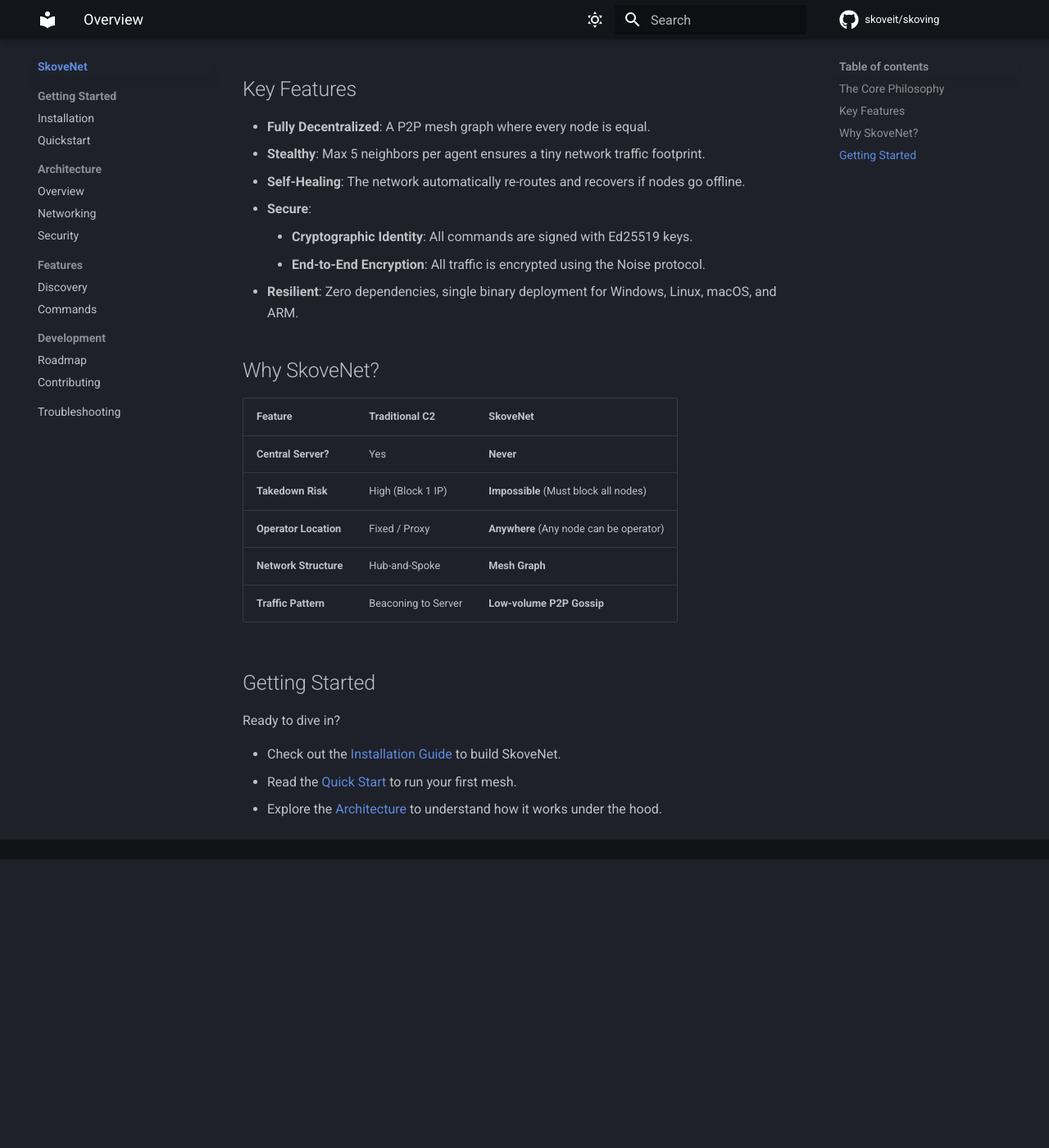
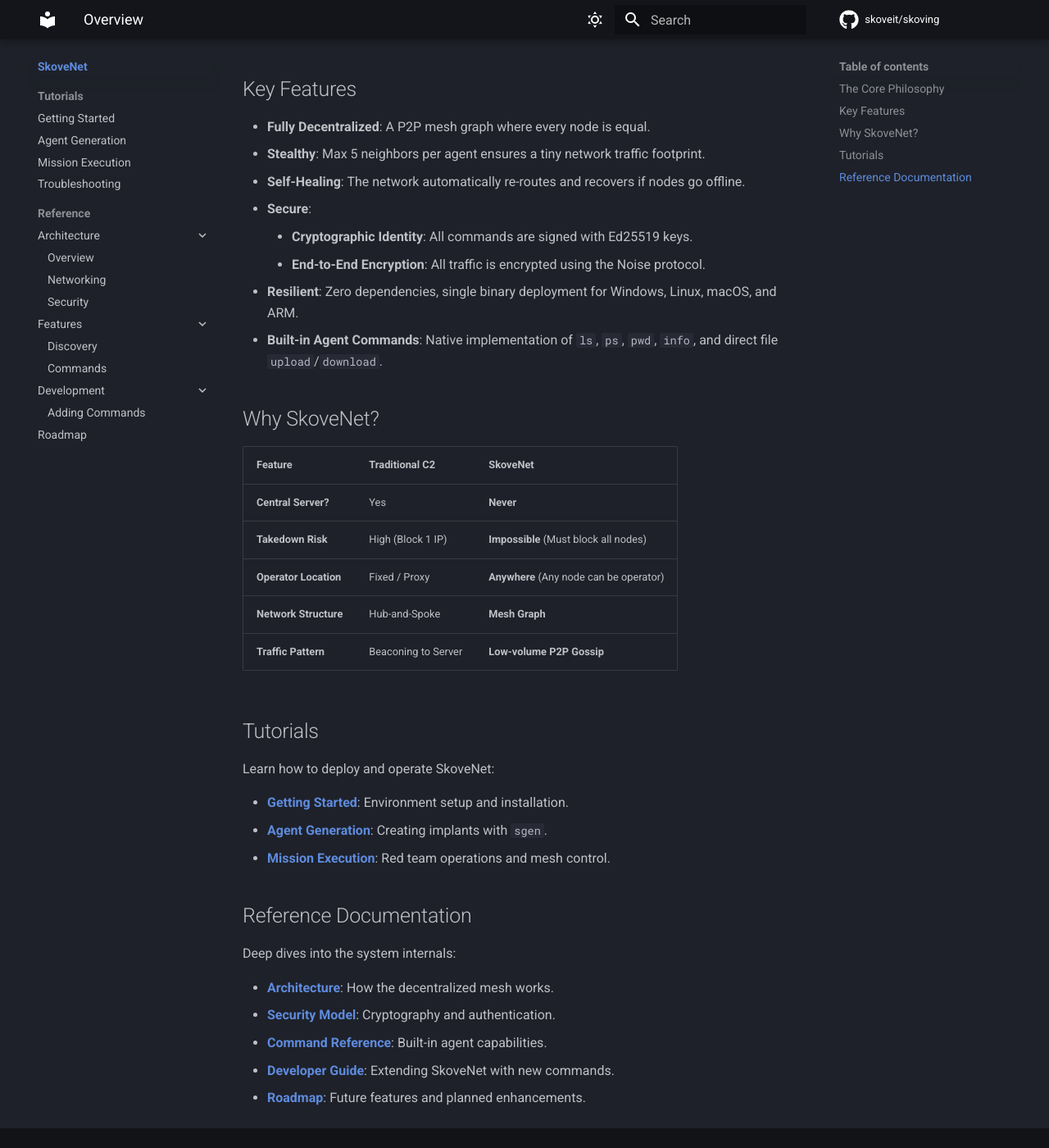
Before and after one commit to skoveit/skoving, an MkDocs documentation site: the page built from docs/projects/skovenet/index.md, in a window 1280 px wide and 1400 px high, scrolled down 612 px. Shown: the whole window at 82% size. Built offline with MkDocs 1.6.1 and Material for MkDocs 9.7.7, drawn with Linux system fonts in a browser that asks for light colours; comment, search, counter and statistics services are not loaded; before the commit the page ends 1660 px from its top, so only the background shows below that; some of the changed text lies outside the part shown.

Commit message:
update v1.0.0

```diff
--- a/docs/projects/skovenet/index.md
+++ b/docs/projects/skovenet/index.md
@@ -21,6 +21,7 @@
     *   **Cryptographic Identity**: All commands are signed with Ed25519 keys.
     *   **End-to-End Encryption**: All traffic is encrypted using the Noise protocol.
 *   **Resilient**: Zero dependencies, single binary deployment for Windows, Linux, macOS, and ARM.
+*   **Built-in Agent Commands**: Native implementation of `ls`, `ps`, `pwd`, `info`, and direct file `upload`/`download`.
 
 ## Why SkoveNet?
 
@@ -32,10 +33,20 @@
 | **Network Structure** | Hub-and-Spoke | **Mesh Graph** |
 | **Traffic Pattern** | Beaconing to Server | **Low-volume P2P Gossip** |
 
-## Getting Started
+## Tutorials
 
-Ready to dive in?
+Learn how to deploy and operate SkoveNet:
 
-*   Check out the [Installation Guide](getting-started/installation.md) to build SkoveNet.
-*   Read the [Quick Start](getting-started/quickstart.md) to run your first mesh.
-*   Explore the [Architecture](architecture/overview.md) to understand how it works under the hood.
+*   **[Getting Started](tutorials/getting-started.md)**: Environment setup and installation.
+*   **[Agent Generation](tutorials/agent-generation.md)**: Creating implants with `sgen`.
+*   **[Mission Execution](tutorials/mission-execution.md)**: Red team operations and mesh control.
+
+## Reference Documentation
+
+Deep dives into the system internals:
+
+*   **[Architecture](reference/architecture/overview.md)**: How the decentralized mesh works.
+*   **[Security Model](reference/architecture/security.md)**: Cryptography and authentication.
+*   **[Command Reference](reference/features/commands.md)**: Built-in agent capabilities.
+*   **[Developer Guide](reference/development/adding-commands.md)**: Extending SkoveNet with new commands.
+*   **[Roadmap](reference/roadmap.md)**: Future features and planned enhancements.
--- a/mkdocs.yml
+++ b/mkdocs.yml
@@ -20,11 +20,11 @@
   custom_dir: overrides
   language: en
   features:
-    - navigation.tabs              # القائمة العلوية
-    - navigation.sections          # تقسيم المحتوى لسكاشن
-    - navigation.expand            # <--- امسح السطر ده أو عطلّه
-    - navigation.path              # بيخلي المسار الحالي واضح
-    - navigation.indexes           # بيخلي العناوين الرئيسية قابلة للضغط
+    - navigation.tabs
+    - navigation.sections
+    - navigation.expand
+    - navigation.path
+    - navigation.indexes
     - navigation.top
     - navigation.tracking
     - navigation.instant
@@ -78,24 +78,27 @@
   - SkoveNet:
       - Overview: projects/skovenet/index.md
 
-      - Getting Started:
-          - Installation: projects/skovenet/getting-started/installation.md
-          - Quickstart: projects/skovenet/getting-started/quickstart.md
+      - Tutorials:
+          - Getting Started: projects/skovenet/tutorials/getting-started.md
+          - Agent Generation: projects/skovenet/tutorials/agent-generation.md
+          - Mission Execution: projects/skovenet/tutorials/mission-execution.md
+          - Troubleshooting: projects/skovenet/tutorials/troubleshooting.md
 
-      - Architecture:
-          - Overview: projects/skovenet/architecture/overview.md
-          - Networking: projects/skovenet/architecture/networking.md
-          - Security: projects/skovenet/architecture/security.md
+      - Reference:
+          - Architecture:
+              - Overview: projects/skovenet/reference/architecture/overview.md
+              - Networking: projects/skovenet/reference/architecture/networking.md
+              - Security: projects/skovenet/reference/architecture/security.md
 
-      - Features:
-          - Discovery: projects/skovenet/features/discovery.md
-          - Commands: projects/skovenet/features/commands.md
+          - Features:
+              - Discovery: projects/skovenet/reference/features/discovery.md
+              - Commands: projects/skovenet/reference/features/commands.md
 
-      - Development:
-          - Roadmap: projects/skovenet/development/roadmap.md
-          - Contributing: projects/skovenet/development/contributing.md
+          - Development:
+              - Adding Commands: projects/skovenet/reference/development/adding-commands.md
 
-      - Troubleshooting: projects/skovenet/troubleshooting.md
+          - Roadmap: projects/skovenet/reference/roadmap.md
+
 
   - Writeups:
       - Overview: writeups/index.md
```
Also changed, not shown: other parts of docs/projects/skovenet/index.md (+1 -1 lines), docs/projects/skovenet/development/contributing.md (deleted, +0 -32 lines), docs/projects/skovenet/features/commands.md (deleted, +0 -73 lines), docs/projects/skovenet/getting-started/installation.md (deleted, +0 -61 lines), docs/projects/skovenet/getting-started/quickstart.md (deleted, +0 -54 lines), docs/projects/skovenet/reference/development/adding-commands.md (added, +77 -0 lines), docs/projects/skovenet/reference/features/commands.md (added, +97 -0 lines), docs/projects/skovenet/troubleshooting.md (deleted, +0 -34 lines), docs/projects/skovenet/tutorials/agent-generation.md (added, +41 -0 lines), docs/projects/skovenet/tutorials/getting-started.md (added, +51 -0 lines), docs/projects/skovenet/tutorials/mission-execution.md (added, +66 -0 lines), docs/projects/skovenet/tutorials/troubleshooting.md (added, +64 -0 lines), docs/projects/skovenet/reference/architecture/networking.md (renamed from docs/projects/skovenet/architecture/networking.md), docs/projects/skovenet/reference/architecture/overview.md (renamed from docs/projects/skovenet/architecture/overview.md), 3 more files.
